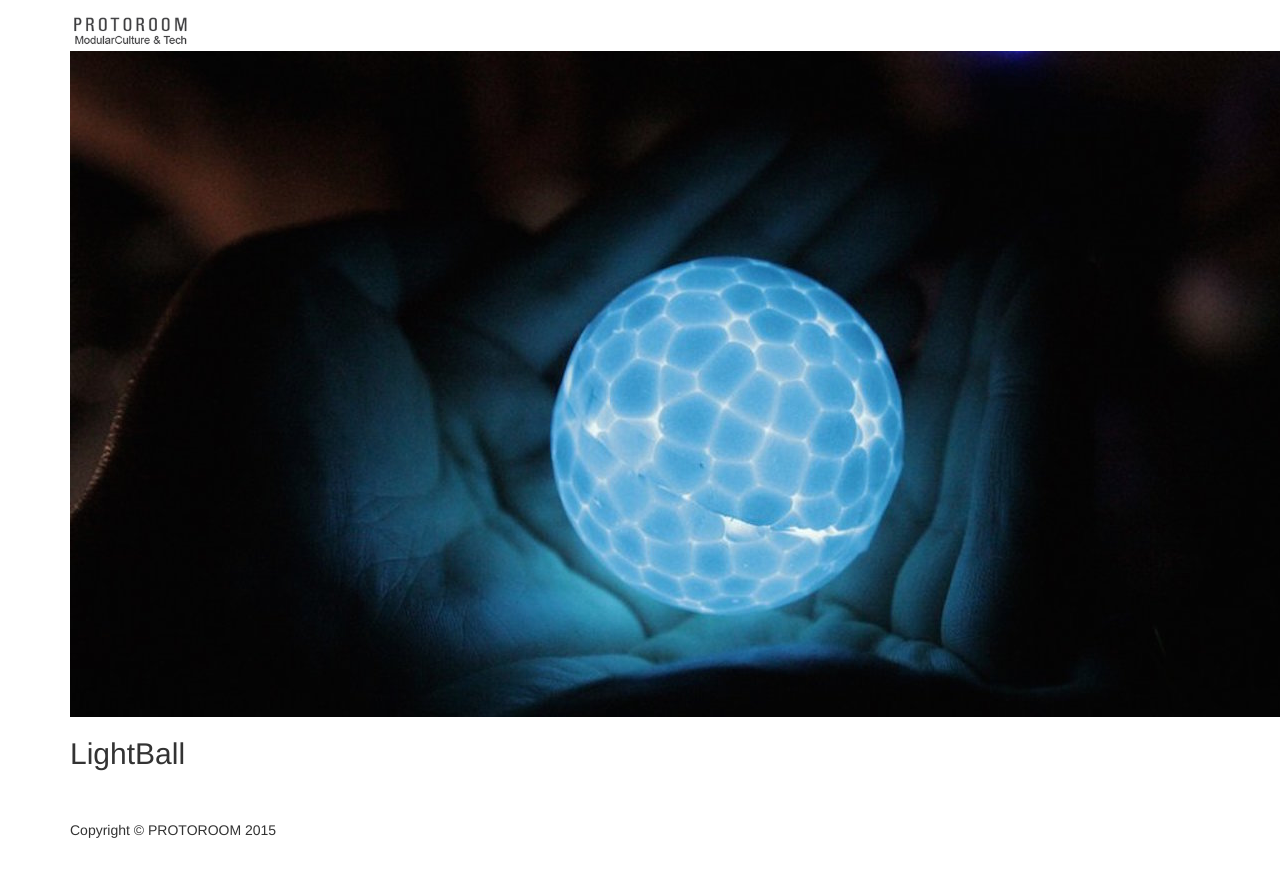
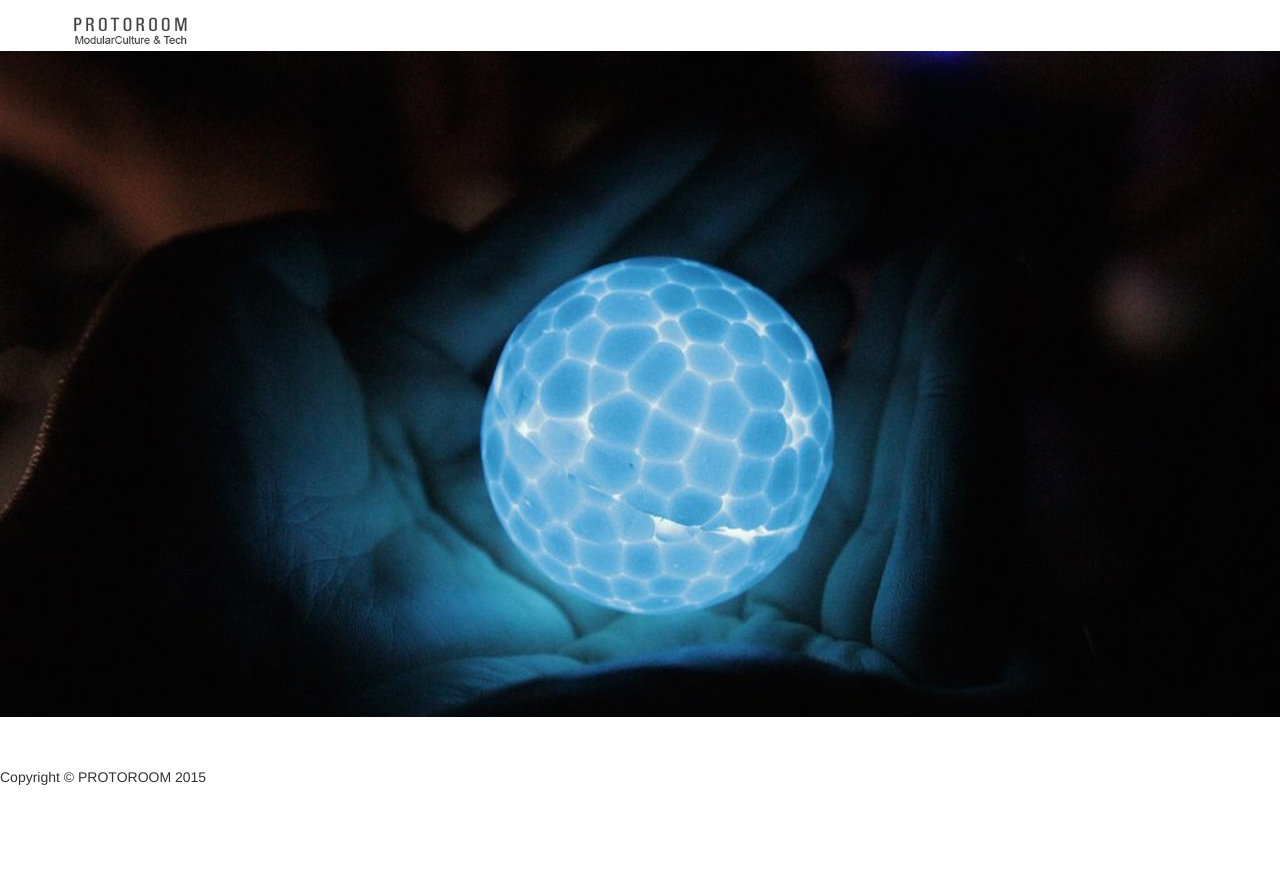
Before and after one commit to PROTOROOM/PROTOROOM, a Jekyll site: the page built from index.html, in a window 1280 px wide and 900 px high, scrolled down 1792 px. Shown: the top 877 px of the window. Built offline with Jekyll 4.4.1, drawn with Linux system fonts in a browser that asks for light colours; after the commit the page ends 2639 px from its top, so only the background shows below that.

Commit message:
change layout

```diff
--- a/_includes/projects.html
+++ b/_includes/projects.html
@@ -1,8 +1,7 @@
-<div>
+<div class='project'>
   {% for project in site.projects %}
   <section>
-  <img class='project' src='{{ project.image }}'>
-  <h2>{{ project.heading }}</h2>
+  <img src='{{ project.image }}'>
   </section>
   {% endfor %}
 </div>
--- a/index.html
+++ b/index.html
@@ -8,6 +8,6 @@ subheading: Hoonida Kim & SeungBum Kim
 
 <div class="container">
   {% include features.html %}
-  {% include projects.html %}
-  {% include footer.html %}
 </div>
+{% include projects.html %}
+{% include footer.html %}
```
